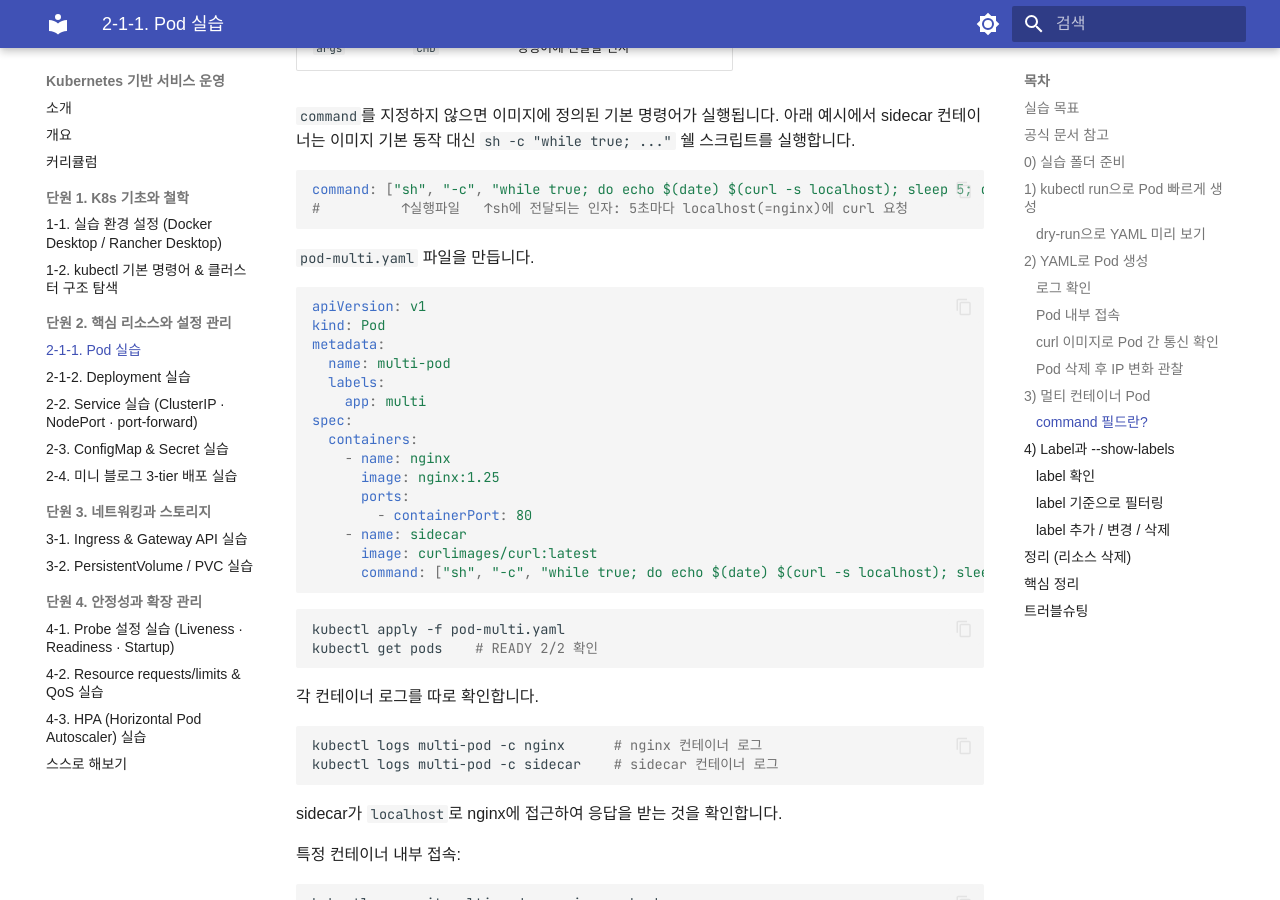
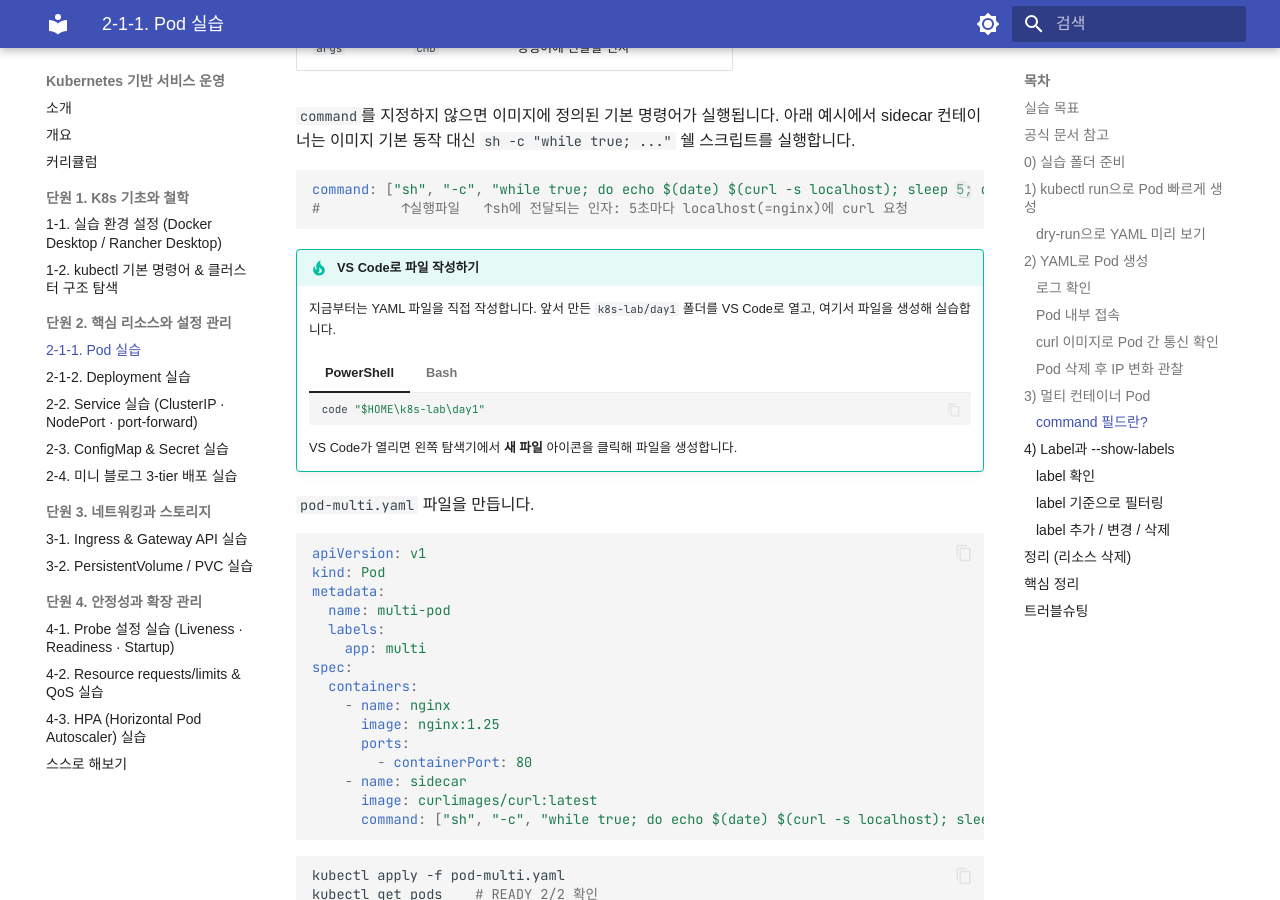
Before and after one commit to skilleat-labs/docker-k8s-labs, an MkDocs documentation site: the page built from docs/modules/module10/2-1-1.md, in a window 1280 px wide and 900 px high, scrolled down 3878 px. Built offline with MkDocs 1.6.1 and Material for MkDocs 9.7.7, drawn with Linux system fonts in a browser that asks for light colours; some web fonts are replaced.

Commit message:
docs: 멀티 컨테이너 실습 전 VS Code로 폴더 열기 안내 추가

````diff
--- a/docs/modules/module10/2-1-1.md
+++ b/docs/modules/module10/2-1-1.md
@@ -189,6 +189,21 @@ command: ["sh", "-c", "while true; do echo $(date) $(curl -s localhost); sleep 5
 #          ↑실행파일   ↑sh에 전달되는 인자: 5초마다 localhost(=nginx)에 curl 요청
 ```
 
+!!! tip "VS Code로 파일 작성하기"
+    지금부터는 YAML 파일을 직접 작성합니다. 앞서 만든 `k8s-lab/day1` 폴더를 VS Code로 열고, 여기서 파일을 생성해 실습합니다.
+
+    === "PowerShell"
+        ```powershell
+        code "$HOME\k8s-lab\day1"
+        ```
+
+    === "Bash"
+        ```bash
+        code ~/k8s-lab/day1
+        ```
+
+    VS Code가 열리면 왼쪽 탐색기에서 **새 파일** 아이콘을 클릭해 파일을 생성합니다.
+
 `pod-multi.yaml` 파일을 만듭니다.
 
 ```yaml
````
